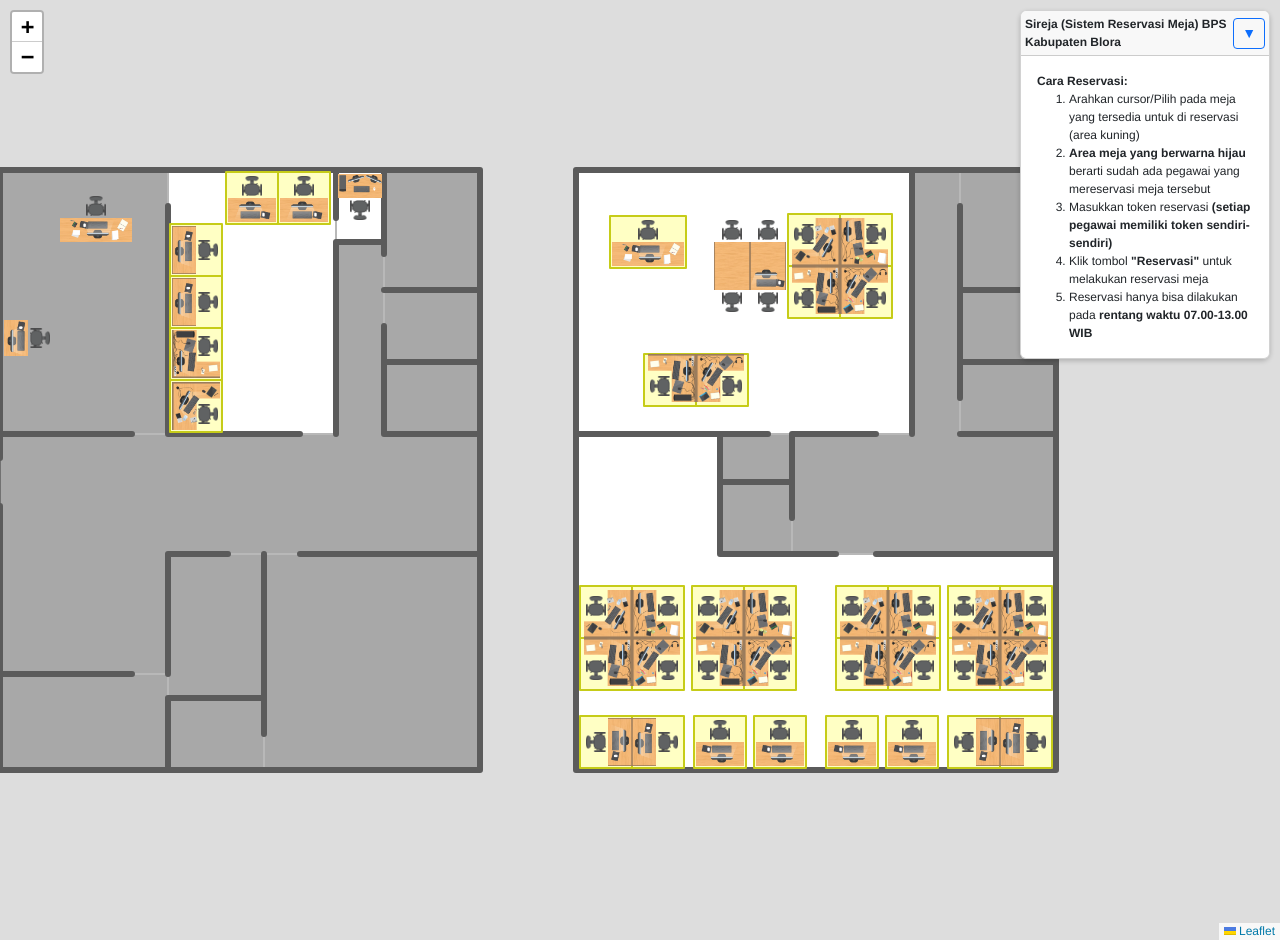
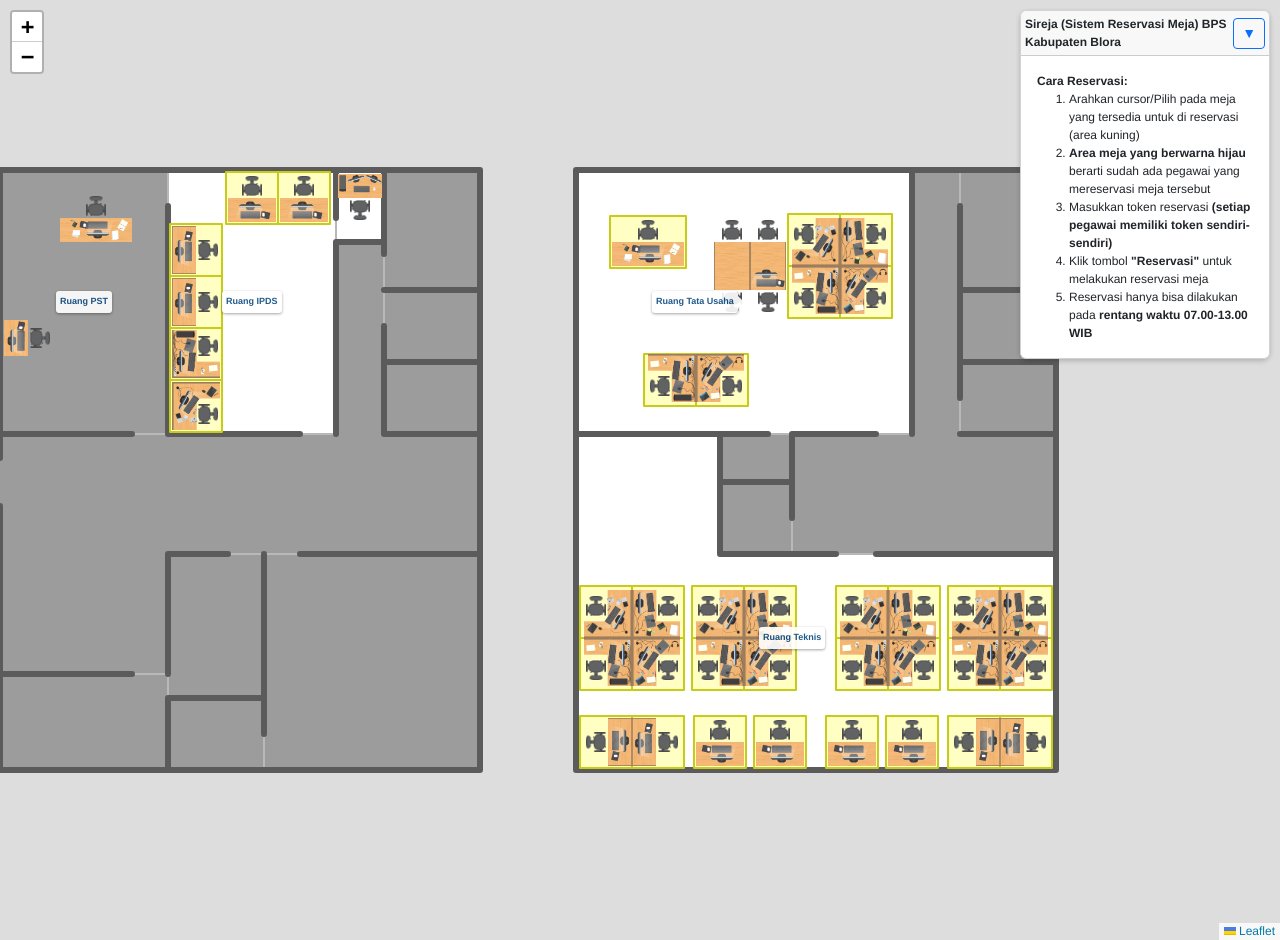
Before and after one commit to yustiar/sireja, a Django app: template templates/index.html in a window 1280 px wide. Run offline with Django 5.2, Linux system fonts and the light colour scheme; the template is opened without the code that fills it: most values are stand-ins (such as "Sample title", 1, 10 or a date in 2020); some libraries are stand-ins or nearby versions.

Commit message:
menambah label ruangan

```diff
--- a/templates/index.html
+++ b/templates/index.html
@@ -40,7 +40,7 @@
     </div>
 
 
-    <!--<div id="coordinates">Hover over the map to see coordinates.</div>-->
+    <!-- <div id="coordinates">Hover over the map to see coordinates.</div> -->
 
     <div id="loading-overlay" style="display: none;">
         <div class="spinner"></div>
@@ -75,7 +75,7 @@
             booked: { color: '#148f29', opacity: 1, weight: 3, fillColor: '#22d437', fillOpacity: 1 },
             highlight: { color: '#000480', weight: 12, opacity: 1},
             highlightbooked: { color: '#000480', weight: 12, opacity: 1 }, // Gaya untuk meja yang sudah terbooking
-            unusedspace: { color: '#6e6e6e', opacity: 0.6, weight: 2, fillColor: '#6e6e6e', fillOpacity: 0.6 },
+            unusedspace: { color: '#9c9c9c', opacity: 1, weight: 2, fillColor: '#9c9c9c', fillOpacity: 1 },
         };
 
         // Fungsi untuk membuat poligon Leaflet
@@ -156,13 +156,30 @@
         );
 
 
-        const L1rooms = L.polygon(
+        const L1pst = L.polygon(
+                [[84,0], [84,42], [150,42], [150,0]],
+            styles.unusedspace).bindTooltip("Ruang PST", {permanent: true, direction:"center", className: 'roomstooltip'});
+
+        const L1ipds = L.polygon(
+                [[84,42], [84,84], [150,84], [150,42]],
+            styles.footprint).bindTooltip("Ruang IPDS", {permanent: true, direction:"center", className: 'roomstooltip'});
+
+        const L2tu = L.polygon(
+                [[84,144], [84,228], [150,228], [150,144]],
+            styles.footprint).bindTooltip("Ruang Tata Usaha", {permanent: true, direction:"left", className: 'roomstooltip'});
+
+        const L2teknis = L.polygon(
+                [[0,144], [0,264], [54,264], [54,180], [84,180], [84,144]],
+            styles.footprint).bindTooltip("Ruang Teknis", {permanent: true, direction:"center", className: 'roomstooltip'});
+
+
+        const L1unused = L.polygon(
                 [
                     [[84,0], [84,42], [150,42], [150,0]],
                     [[0,0], [0,120], [150,120], [150,96], [132,96], [132,84], [84,84], [84,0]],
                 ],
             styles.unusedspace);
-        const L2rooms = L.polygon(
+        const L2unused = L.polygon(
                 [
                     [[54,180], [54,264], [150,264], [150,228], [84,228], [84,180]],
                 ],
@@ -205,6 +222,14 @@
             styles.door
         );
 
+
+         // Gabungan layer lantai 1
+        const L1 = L.layerGroup([L1footprint, L1unused, L1pst, L1ipds, L1door, L1wall, L1table, L1chair,
+                        ]);
+        const L2 = L.layerGroup([L2footprint, L2unused, L2tu, L2teknis, L2door, L2wall, L2table, L2chair,]);
+
+
+
         // Buat pane khusus untuk gambar meja
         const map = L.map('map', {
             crs: L.CRS.Simple,
@@ -228,7 +253,7 @@
     //Poligon Area Reservasi Bangku
     //IPDS
         const deskAreas = [
-            { coords: [[84.5, 42.6], [84.5, 55.5], [97.5, 55.5], [97.5, 42.5]], label: "ipds-1", occupant: null },
+            { coords: [[84.5, 42.5], [84.5, 55.5], [97.5, 55.5], [97.5, 42.5]], label: "ipds-1", occupant: null },
             { coords: [[97.5, 42.5], [110.5, 42.5], [110.5, 55.5], [97.5, 55.5]], label: "ipds-2", occupant: null },
             { coords: [[110.5, 42.5], [123.5, 42.5], [123.5, 55.5], [110.5, 55.5]], label: "ipds-3", occupant: null },
             { coords: [[123.5, 42.5], [136.5, 42.5], [136.5, 55.5], [123.5, 55.5]], label: "ipds-4", occupant: null },
@@ -360,11 +385,6 @@
 
 
 
-
-        // Gabungan layer lantai 1
-        const L1 = L.layerGroup([L1footprint, L1rooms, L1door, L1wall, L1table, L1chair,
-                        ]);
-        const L2 = L.layerGroup([L2footprint, L2rooms, L2door, L2wall, L2table, L2chair,]);
 
 
 
@@ -509,7 +529,7 @@
         }
 
 
-        // Ambil elemen untuk menampilkan koordinat
+        // // Ambil elemen untuk menampilkan koordinat
         // var coordinatesDiv = document.getElementById('coordinates');
 
         // // Event listener untuk mendapatkan koordinat saat kursor bergerak
```
